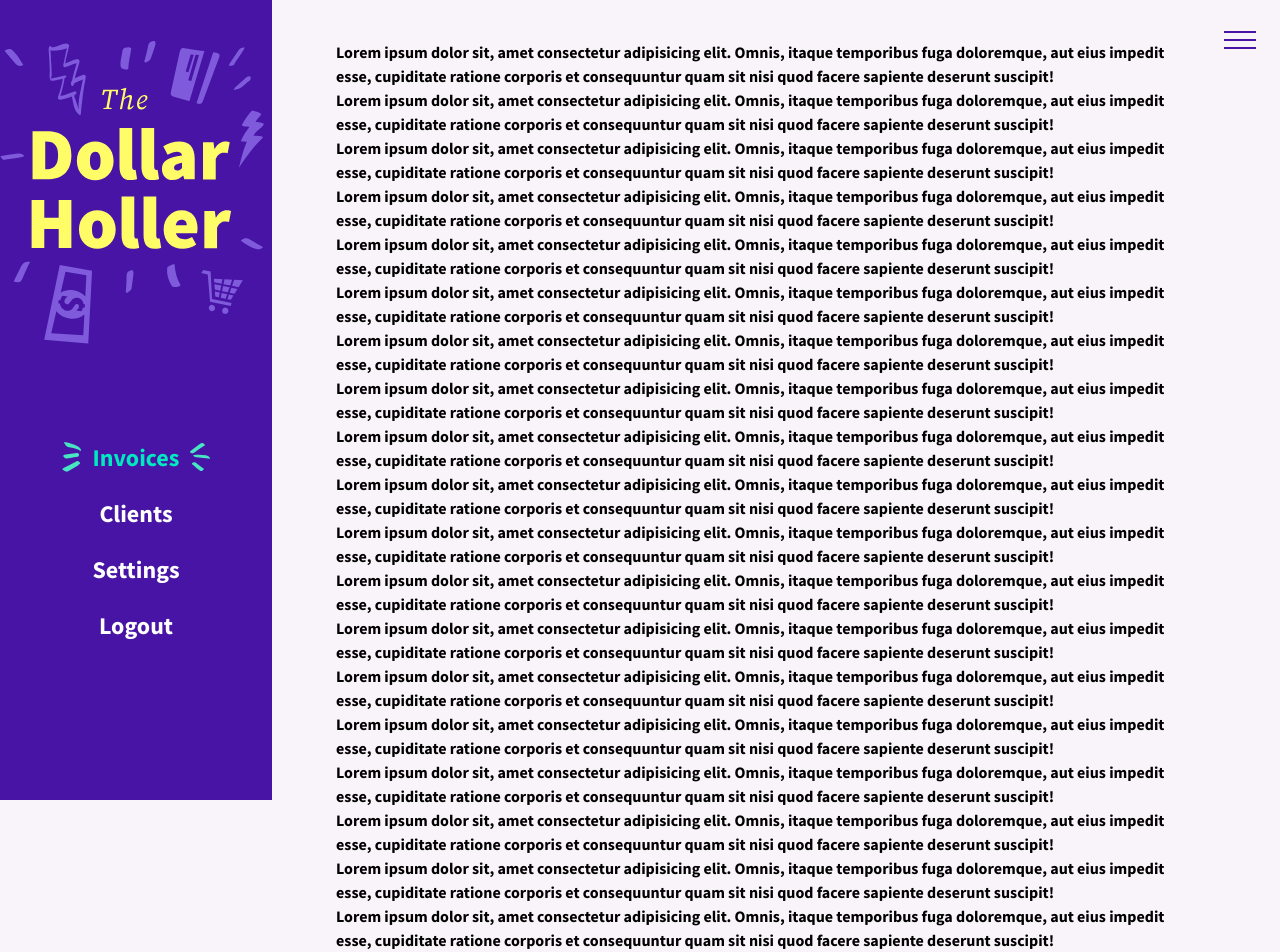
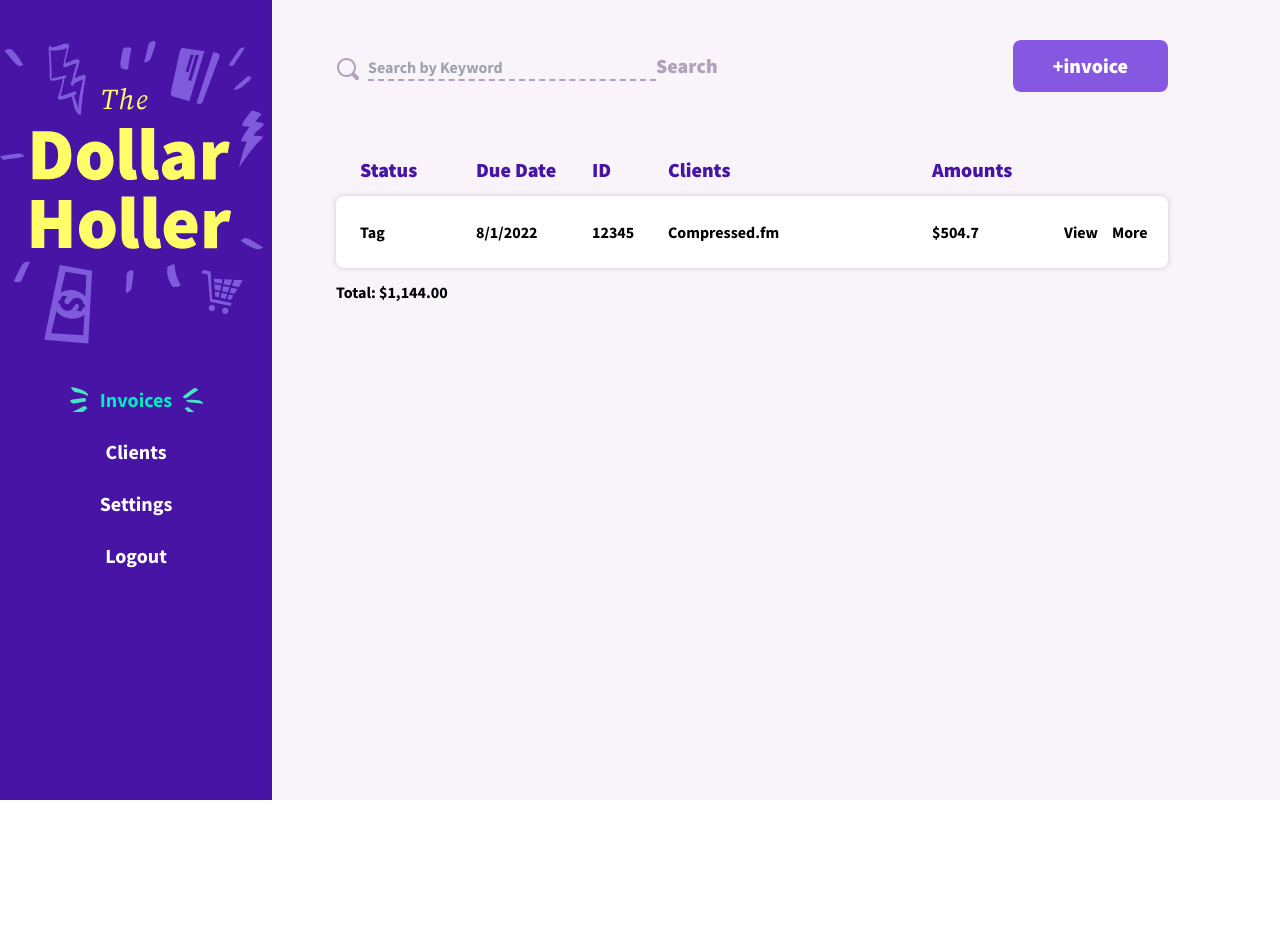
Before and after one commit to Segundev/dollarholler, a SvelteKit app: page /invoices in a window 1280 px wide. Shown: the top 952 px of the page. After the commit the page ends 800 px from the top, so only its background shows below. Built offline with nearby package versions, Linux system fonts and the light colour scheme.

Commit message:
updated invoice layout

```diff
--- a/package.json
+++ b/package.json
@@ -32,5 +32,8 @@
 		"vite": "^4.0.0",
 		"vitest": "^0.25.3"
 	},
-	"type": "module"
+	"type": "module",
+	"dependencies": {
+		"prettier-plugin-svelte": "^2.9.0"
+	}
 }
--- a/prettier.config.cjs
+++ b/prettier.config.cjs
@@ -6,5 +6,5 @@
 	singleQuote: true,
 	trailingComma: 'none',
 	printWidth: 100,
-	plugins: [require('prettier-plugin-tailwindcss')]
+	plugins: [require('prettier-plugin-tailwindcss')],
 };
--- a/src/app.css
+++ b/src/app.css
@@ -15,3 +15,9 @@
 		@apply fill-current;
 	}
 }
+
+@layer components {
+	.invoice-table {
+		@apply mb-3 grid w-full grid-cols-invoiceTable gap-4 px-6;
+	}
+}
--- a/src/lib/components/Navbar.svelte
+++ b/src/lib/components/Navbar.svelte
@@ -19,7 +19,7 @@
 
 <!-- Mobile Nav Control -->
 <button
-	class="fixed right-6 top-6 z-navBarToggle"
+	class="fixed right-6 top-6 z-navBarToggle md:hidden"
 	class:text-goldenFizz={isNavShowing}
 	class:text-daisyBush={!isNavShowing}
 	on:click={() => {
@@ -37,14 +37,14 @@
 	class="fixed z-navBar h-screen w-full -translate-x-full transition-transform md:translate-x-0 md:relative md:col-span-3 bg-daisyBush text-center"
 	class:translate-x-0={isNavShowing}
 >
-	<div class="mt-10 mb-10 md:mb-24">
+	<div class="mt-10 mb-10 md:mb-24 lg:mb-10">
 		<a href="/invoices">
 			<img src="/images/logo.svg" alt="The Dollar Holler" class="mx-auto" />
 		</a>
 	</div>
 
 	<nav>
-		<ul class="list-none text-2xl font-bold">
+		<ul class="list-none text-xl font-bold">
 			<li>
 				<a href="/invoices" class:active={$page.url.pathname === '/invoices'}> Invoices </a>
 			</li>
--- /dev/null
+++ b/src/lib/components/Search.svelte
@@ -0,0 +1,14 @@
+<script lang="ts">
+	import Search from '$lib/components/icons/Search.svelte';
+</script>
+
+<div class="relative flex w-full items-baseline">
+	<div class="mr-2 mt-auto text-pastelPurple"><Search /></div>
+	<input
+		type="text"
+		name="search"
+		placeholder="Search by Keyword"
+		class="w-72 border-b-2 border-dashed border-b-pastelPurple bg-transparent font-sansSerif text-base text-black outline-none focus:border-b-lavenderIndigo"
+	/>
+	<button class="font-sansSerif text-xl font-black text-pastelPurple"> Search </button>
+</div>
--- /dev/null
+++ b/src/lib/components/icons/Search.svelte
@@ -0,0 +1,10 @@
+<script lang="ts">
+	export let width: number = 24,
+		height: number = 24;
+</script>
+
+<svg {width} {height} viewBox="0 0 24 24" fill="none" xmlns="http://www.w3.org/2000/svg">
+	<path
+		d="M22.414 19.586L18.455 15.627C19.439 14.108 19.973 12.339 19.973 10.486C19.973 7.953 18.987 5.57 17.194 3.779C15.402 1.987 13.02 1 10.486 1C7.952 1 5.57 1.987 3.779 3.778C1.987 5.57 1 7.953 1 10.486C1 13.02 1.987 15.403 3.779 17.194C5.57 18.986 7.953 19.972 10.486 19.972C12.34 19.972 14.108 19.44 15.627 18.455L19.586 22.414C19.964 22.792 20.466 23 21 23C21.534 23 22.036 22.792 22.414 22.414C22.792 22.037 23 21.535 23 21C23 20.465 22.792 19.963 22.414 19.586ZM5.193 15.778C3.779 14.365 3 12.486 3 10.486C3 8.486 3.779 6.607 5.193 5.194C6.607 3.779 8.486 3 10.486 3C12.486 3 14.365 3.779 15.779 5.194C17.193 6.607 17.972 8.486 17.972 10.486C17.972 12.486 17.193 14.365 15.779 15.779C14.365 17.194 12.486 17.972 10.486 17.972C8.486 17.972 6.607 17.194 5.193 15.778Z"
+	/>
+</svg>
--- a/src/routes/(dashboard)/invoices/+page.svelte
+++ b/src/routes/(dashboard)/invoices/+page.svelte
@@ -1,143 +1,51 @@
-<p>
-	Lorem ipsum dolor sit, amet consectetur adipisicing elit. Omnis, itaque temporibus fuga
-	doloremque, aut eius impedit esse, cupiditate ratione corporis et consequuntur quam sit nisi quod
-	facere sapiente deserunt suscipit!
-</p>
+<script lang="ts">
+	import Search from '$lib/components/Search.svelte';
+</script>
 
-<p>
-	Lorem ipsum dolor sit, amet consectetur adipisicing elit. Omnis, itaque temporibus fuga
-	doloremque, aut eius impedit esse, cupiditate ratione corporis et consequuntur quam sit nisi quod
-	facere sapiente deserunt suscipit!
-</p>
+<svelte:head>
+	<title>Invoices | Dollar Holler</title>
+</svelte:head>
 
-<p>
-	Lorem ipsum dolor sit, amet consectetur adipisicing elit. Omnis, itaque temporibus fuga
-	doloremque, aut eius impedit esse, cupiditate ratione corporis et consequuntur quam sit nisi quod
-	facere sapiente deserunt suscipit!
-</p>
+<div class="mb-16 flex items-center justify-between">
+	<!-- Search field -->
+	<Search />
+	<!-- new invoice button -->
+	<button
+		class="relative translate-y-0 whitespace-nowrap rounded-lg bg-lavenderIndigo px-10 py-3 font-sansSerif text-xl font-black text-white shadow-colored transition-all hover:-translate-y-2 hover:shadow-coloredHover"
+	>
+		+invoice
+	</button>
+</div>
+<!-- List on Invoices -->
+<div>
+	<!-- header -->
+	<div class="table-header invoice-table text-daisyBush">
+		<h3>Status</h3>
+		<h3>Due Date</h3>
+		<h3>ID</h3>
+		<h3>Clients</h3>
+		<h3>Amounts</h3>
+		<div />
+		<div />
+	</div>
 
-<p>
-	Lorem ipsum dolor sit, amet consectetur adipisicing elit. Omnis, itaque temporibus fuga
-	doloremque, aut eius impedit esse, cupiditate ratione corporis et consequuntur quam sit nisi quod
-	facere sapiente deserunt suscipit!
-</p>
+	<!-- Invoices -->
 
-<p>
-	Lorem ipsum dolor sit, amet consectetur adipisicing elit. Omnis, itaque temporibus fuga
-	doloremque, aut eius impedit esse, cupiditate ratione corporis et consequuntur quam sit nisi quod
-	facere sapiente deserunt suscipit!
-</p>
+	<div class="invoice-table items-center rounded-lg bg-white py-6 shadow-tableRow">
+		<div>Tag</div>
+		<div>8/1/2022</div>
+		<div>12345</div>
+		<div>Compressed.fm</div>
+		<div>$504.7</div>
+		<div>View</div>
+		<div>More</div>
+	</div>
+</div>
 
-<p>
-	Lorem ipsum dolor sit, amet consectetur adipisicing elit. Omnis, itaque temporibus fuga
-	doloremque, aut eius impedit esse, cupiditate ratione corporis et consequuntur quam sit nisi quod
-	facere sapiente deserunt suscipit!
-</p>
+<div>Total: $1,144.00</div>
 
-<p>
-	Lorem ipsum dolor sit, amet consectetur adipisicing elit. Omnis, itaque temporibus fuga
-	doloremque, aut eius impedit esse, cupiditate ratione corporis et consequuntur quam sit nisi quod
-	facere sapiente deserunt suscipit!
-</p>
-
-<p>
-	Lorem ipsum dolor sit, amet consectetur adipisicing elit. Omnis, itaque temporibus fuga
-	doloremque, aut eius impedit esse, cupiditate ratione corporis et consequuntur quam sit nisi quod
-	facere sapiente deserunt suscipit!
-</p>
-
-<p>
-	Lorem ipsum dolor sit, amet consectetur adipisicing elit. Omnis, itaque temporibus fuga
-	doloremque, aut eius impedit esse, cupiditate ratione corporis et consequuntur quam sit nisi quod
-	facere sapiente deserunt suscipit!
-</p>
-
-<p>
-	Lorem ipsum dolor sit, amet consectetur adipisicing elit. Omnis, itaque temporibus fuga
-	doloremque, aut eius impedit esse, cupiditate ratione corporis et consequuntur quam sit nisi quod
-	facere sapiente deserunt suscipit!
-</p>
-
-<p>
-	Lorem ipsum dolor sit, amet consectetur adipisicing elit. Omnis, itaque temporibus fuga
-	doloremque, aut eius impedit esse, cupiditate ratione corporis et consequuntur quam sit nisi quod
-	facere sapiente deserunt suscipit!
-</p>
-
-<p>
-	Lorem ipsum dolor sit, amet consectetur adipisicing elit. Omnis, itaque temporibus fuga
-	doloremque, aut eius impedit esse, cupiditate ratione corporis et consequuntur quam sit nisi quod
-	facere sapiente deserunt suscipit!
-</p>
-
-<p>
-	Lorem ipsum dolor sit, amet consectetur adipisicing elit. Omnis, itaque temporibus fuga
-	doloremque, aut eius impedit esse, cupiditate ratione corporis et consequuntur quam sit nisi quod
-	facere sapiente deserunt suscipit!
-</p>
-
-<p>
-	Lorem ipsum dolor sit, amet consectetur adipisicing elit. Omnis, itaque temporibus fuga
-	doloremque, aut eius impedit esse, cupiditate ratione corporis et consequuntur quam sit nisi quod
-	facere sapiente deserunt suscipit!
-</p>
-
-<p>
-	Lorem ipsum dolor sit, amet consectetur adipisicing elit. Omnis, itaque temporibus fuga
-	doloremque, aut eius impedit esse, cupiditate ratione corporis et consequuntur quam sit nisi quod
-	facere sapiente deserunt suscipit!
-</p>
-
-<p>
-	Lorem ipsum dolor sit, amet consectetur adipisicing elit. Omnis, itaque temporibus fuga
-	doloremque, aut eius impedit esse, cupiditate ratione corporis et consequuntur quam sit nisi quod
-	facere sapiente deserunt suscipit!
-</p>
-
-<p>
-	Lorem ipsum dolor sit, amet consectetur adipisicing elit. Omnis, itaque temporibus fuga
-	doloremque, aut eius impedit esse, cupiditate ratione corporis et consequuntur quam sit nisi quod
-	facere sapiente deserunt suscipit!
-</p>
-
-<p>
-	Lorem ipsum dolor sit, amet consectetur adipisicing elit. Omnis, itaque temporibus fuga
-	doloremque, aut eius impedit esse, cupiditate ratione corporis et consequuntur quam sit nisi quod
-	facere sapiente deserunt suscipit!
-</p>
-
-<p>
-	Lorem ipsum dolor sit, amet consectetur adipisicing elit. Omnis, itaque temporibus fuga
-	doloremque, aut eius impedit esse, cupiditate ratione corporis et consequuntur quam sit nisi quod
-	facere sapiente deserunt suscipit!
-</p>
-
-<p>
-	Lorem ipsum dolor sit, amet consectetur adipisicing elit. Omnis, itaque temporibus fuga
-	doloremque, aut eius impedit esse, cupiditate ratione corporis et consequuntur quam sit nisi quod
-	facere sapiente deserunt suscipit!
-</p>
-
-<p>
-	Lorem ipsum dolor sit, amet consectetur adipisicing elit. Omnis, itaque temporibus fuga
-	doloremque, aut eius impedit esse, cupiditate ratione corporis et consequuntur quam sit nisi quod
-	facere sapiente deserunt suscipit!
-</p>
-
-<p>
-	Lorem ipsum dolor sit, amet consectetur adipisicing elit. Omnis, itaque temporibus fuga
-	doloremque, aut eius impedit esse, cupiditate ratione corporis et consequuntur quam sit nisi quod
-	facere sapiente deserunt suscipit!
-</p>
-
-<p>
-	Lorem ipsum dolor sit, amet consectetur adipisicing elit. Omnis, itaque temporibus fuga
-	doloremque, aut eius impedit esse, cupiditate ratione corporis et consequuntur quam sit nisi quod
-	facere sapiente deserunt suscipit!
-</p>
-
-<p>
-	Lorem ipsum dolor sit, amet consectetur adipisicing elit. Omnis, itaque temporibus fuga
-	doloremque, aut eius impedit esse, cupiditate ratione corporis et consequuntur quam sit nisi quod
-	facere sapiente deserunt suscipit!
-</p>
+<style lang="postcss">
+	.table-header h3 {
+		@apply text-xl font-black leading-snug;
+	}
+</style>
--- a/tailwind.config.cjs
+++ b/tailwind.config.cjs
@@ -3,11 +3,17 @@
 	content: ['./src/**/*.{html,js,svelte,ts}'],
 	theme: {
 		fontFamily: {
-			sansSerif: ['Source Sans Pro', 'sans-serif'],
-			mono: ['Source Code Pro', 'monospace'],
+			sansSerif: ['"Source Sans Pro"', 'sans-serif'],
+			mono: ['"Source Code Pro"', 'monospace'],
 			handwriting: ['Kalam', 'cursive']
 		},
 		extend: {
+			boxShadow: {
+				colored: '0px 7px 16px rgba(127, 91, 220, 0.002)',
+				coloredHover: '0px 16px 25px rgba(127, 91, 220, 0.3)',
+				tableRow: '0px 0px 6px rgba(0, 0, 0, 0.16)'
+			},
+
 			colors: {
 				lavenderIndigo: '#8657e1',
 				daisyBush: '#4714a5',
@@ -26,6 +32,10 @@
 				fog: '#decaec'
 			},
 
+			gridTemplateColumns: {
+				invoiceTable: '100px 100px 60px 1fr 116px 32px 32px'
+			},
+
 			zIndex: {
 				navBarToggle: 91,
 				navBar: 90
```
Also changed, not shown: 2 other files (tests, documents, lock files or other folders).
